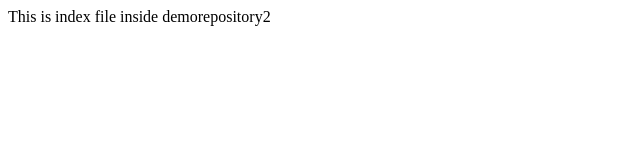
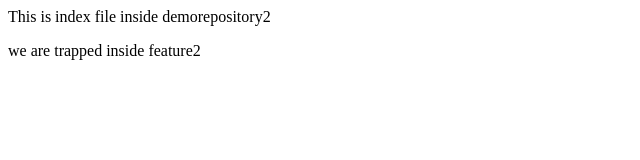
Before and after one commit to AadeshChaugule/LocalRepository, a plain HTML site: page index.html in a window 1280 px wide. Shown: the whole page, without its empty margins (0-640 px from the left). Drawn offline with Linux system fonts and the light colour scheme.

Commit message:
updated by feature 2

```diff
--- a/index.html
+++ b/index.html
@@ -1 +1,2 @@
 <p> This is index file inside demorepository2</p>
+<p>we are trapped inside feature2</p>
```
